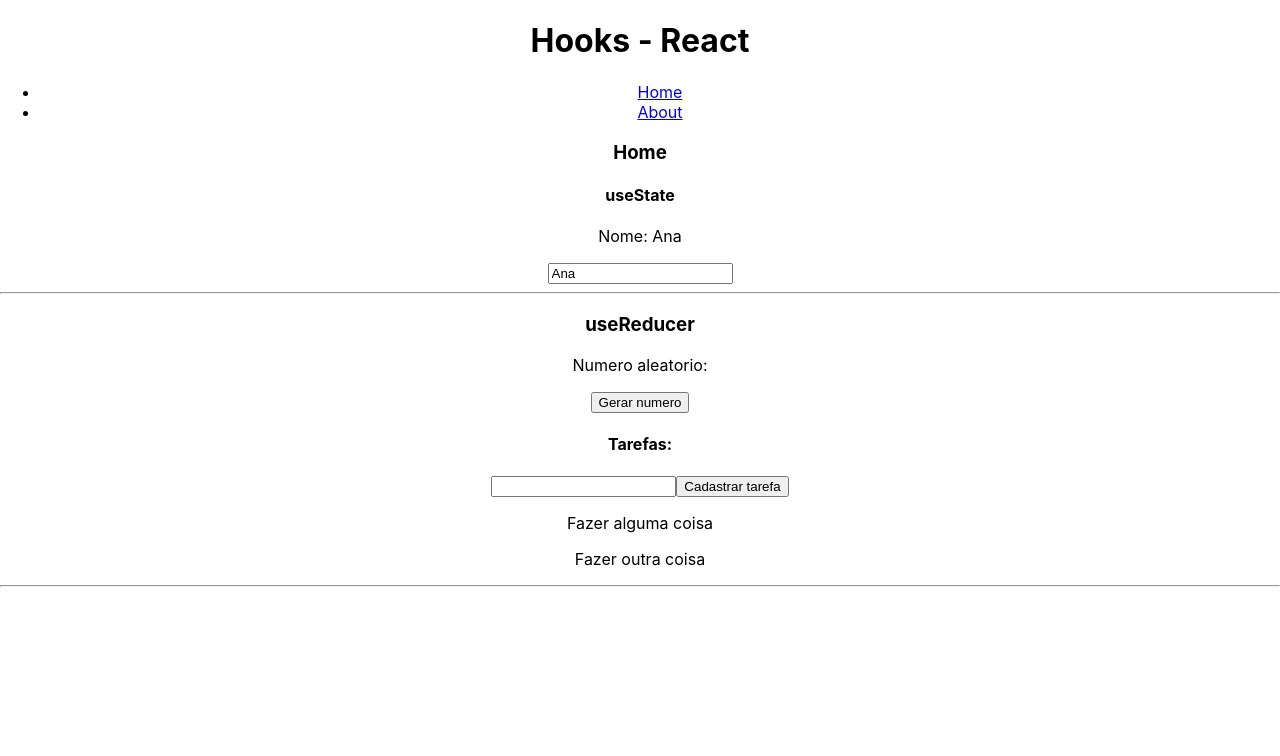
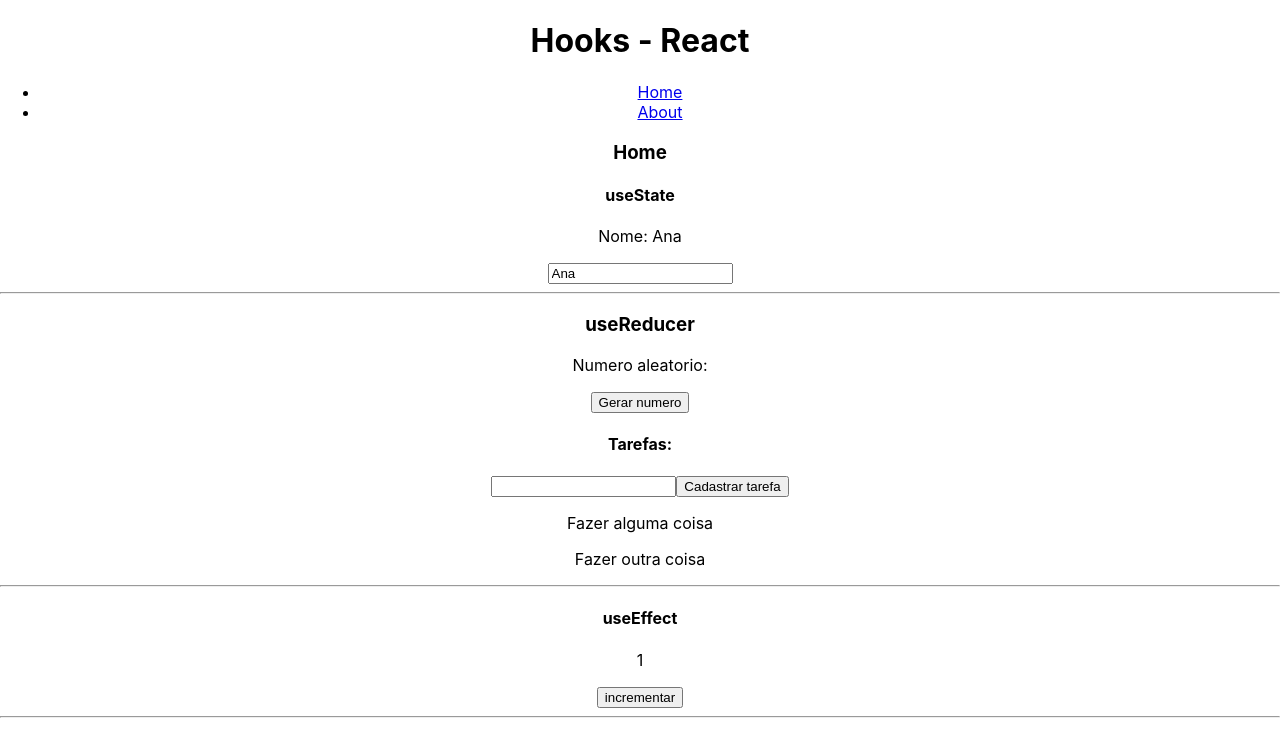
Before and after one commit to maikonsm7/reacthooks, a React (Create React App) app: page / in a window 1280 px wide. Shown: the top 756 px of the page. Built offline with nearby package versions, Linux system fonts and the light colour scheme.

Commit message:
create useEffect

```diff
--- /dev/null
+++ b/src/components/HookUseEffect.jsx
@@ -0,0 +1,25 @@
+import React from "react";
+import { useEffect, useState } from "react";
+
+// useEffect executa algo apartir de algum evento
+// exemplo: se uma variavel mudar, ele executa alguma funcao.
+const HookUseEffect = () => {
+    const [numero, setNumero] = useState(1)
+    const incrementar = () => {
+        setNumero(numero+1)
+    }
+    useEffect(() => {
+        console.log('Estou executando...')
+    }, [numero])
+
+    return(
+        <div>
+            <h4>useEffect</h4>
+            <p>{numero}</p>
+            <button onClick={incrementar}>incrementar</button>
+            <hr />
+        </div>
+    )
+}
+
+export default HookUseEffect
--- a/src/pages/Home.jsx
+++ b/src/pages/Home.jsx
@@ -1,6 +1,7 @@
 import React from "react";
 import HookUseState from "../components/HookUseState";
 import HookUseReducer from "../components/HookUseReducer";
+import HookUseEffect from "../components/HookUseEffect"
 
 const Home = () => {
     return(
@@ -8,6 +9,7 @@
             <h3>Home</h3>
             <HookUseState />
             <HookUseReducer />
+            <HookUseEffect />
         </div>
     )
 }
```
